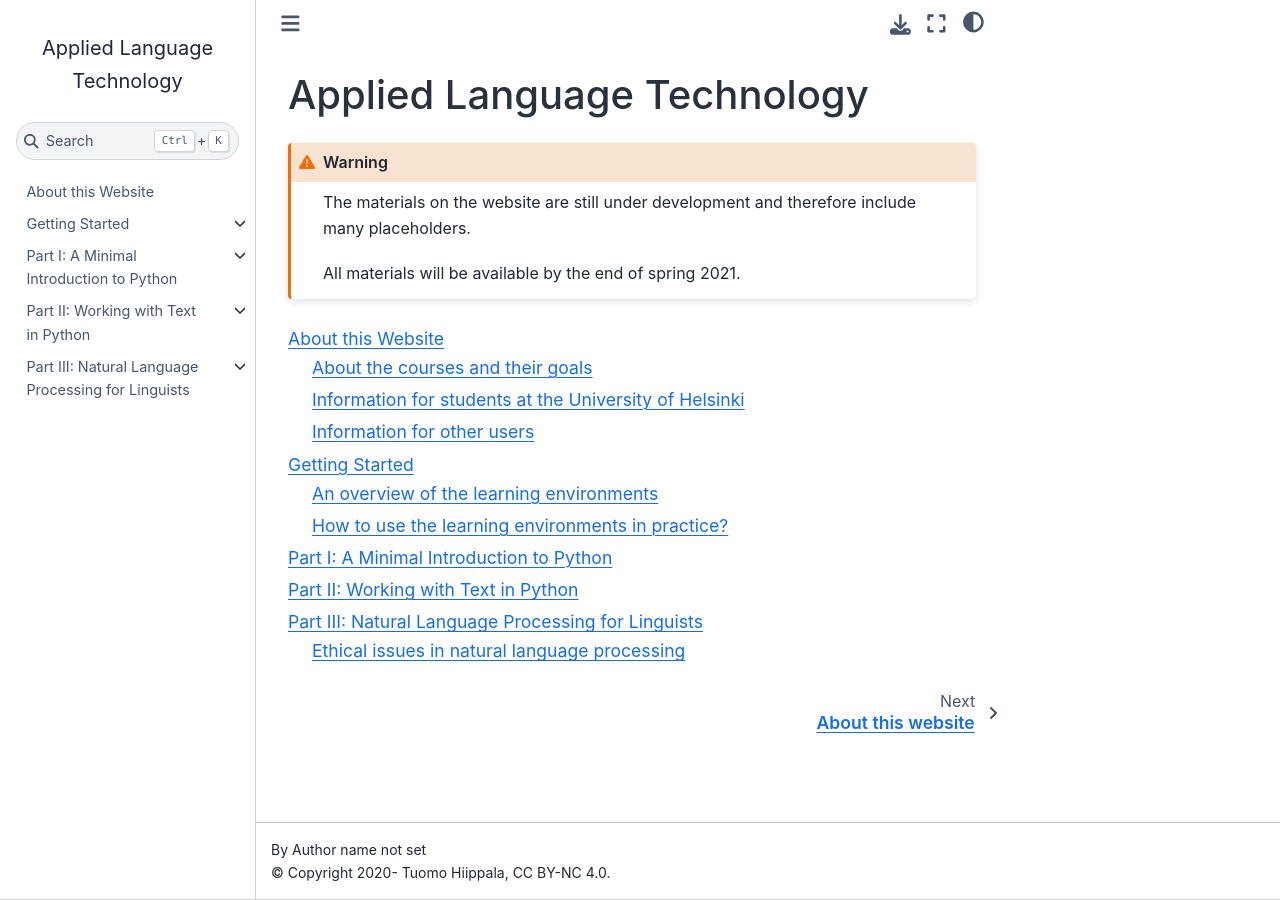
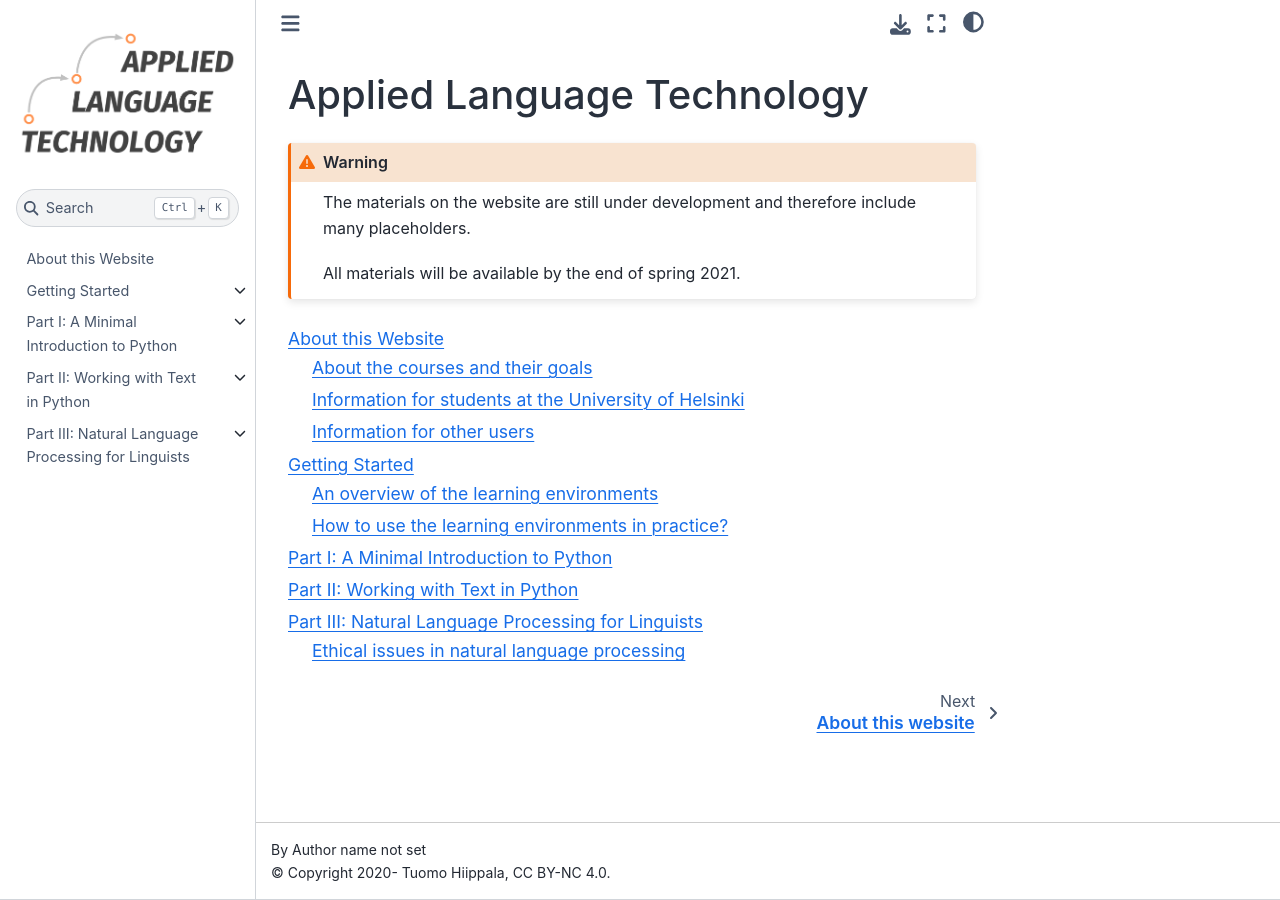
Before and after one commit to Applied-Language-Technology/website, a Sphinx documentation site: the page built from source/index.rst, in a window 1280 px wide. Built offline with Sphinx 7.4.7 and the Sphinx Book theme 1.1.4, drawn with Linux system fonts in a browser that asks for light colours; pages that are not in the unit, such as notebooks, are missing from menus.

Commit message:
add logo

```diff
--- a/source/conf.py
+++ b/source/conf.py
@@ -49,7 +49,9 @@ exclude_patterns = []
 # The theme to use for HTML and HTML Help pages.  See the documentation for
 # a list of builtin themes.
 html_theme = "sphinx_book_theme"
-html_title = "Applied Language Technology"
+html_title = ""
+html_logo = "../img/logo.png"
+
 html_theme_options = {
 	"use_download_button": True,
 	"use_repository_button": False,
```
Also changed, not shown: img/logo.png (added).
